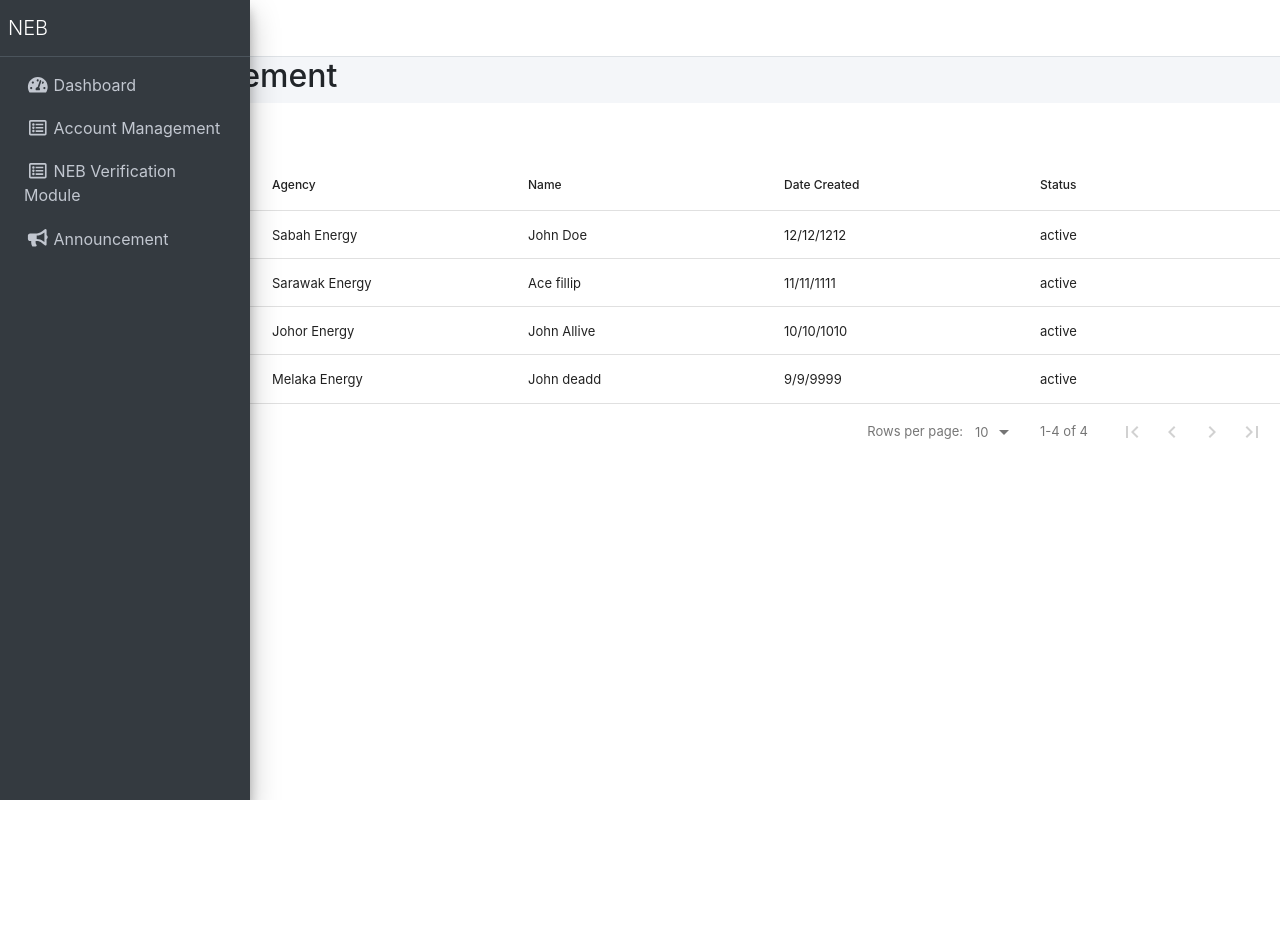
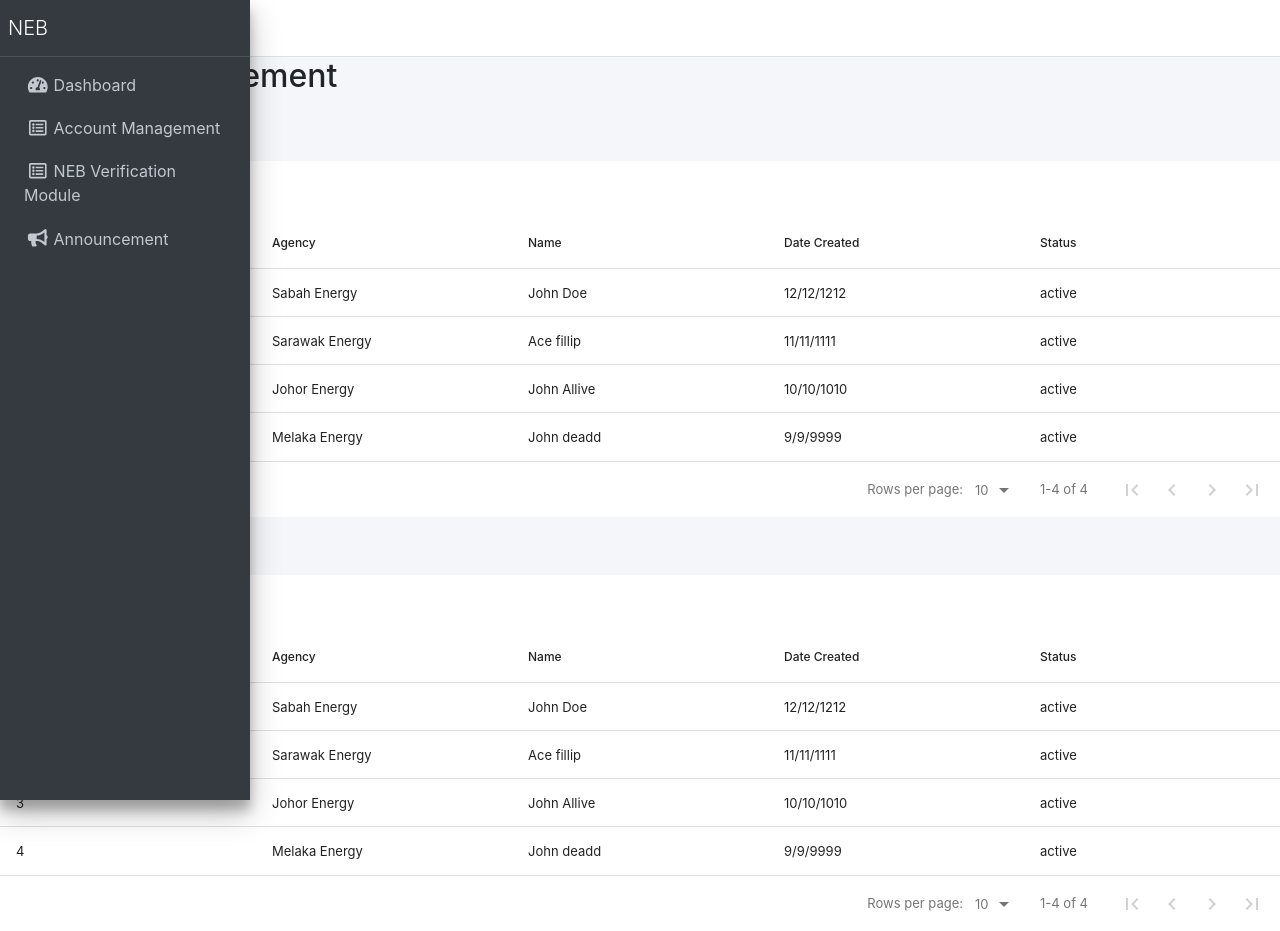
Before and after one commit to maliff/project1, a React (Create React App) app: page /nebAccountManagement in a window 1280 px wide. Before the commit the page ends 800 px from the top, so only its background shows below. Built offline with nearby package versions, Linux system fonts and the light colour scheme.

Commit message:
Data Provider Dashboard
Inserting Button and another table

```diff
--- a/src/views/NEBAccountManagement/NEBAccountManagement.js
+++ b/src/views/NEBAccountManagement/NEBAccountManagement.js
@@ -1,6 +1,7 @@
 import React from 'react';
 import DataTable from 'react-data-table-component';
 import '../../App.css';
+import { Button } from 'reactstrap';
 // import { Row } from 'reactstrap';
 // import { Navigate } from "react-router-dom";
 
@@ -67,8 +68,14 @@ const NEBAccountManagement = () => {
 
   return (
     <div>
+      {/* Latest data provider */}
       <h2>Account Management</h2>
 
+      <Button color="primary" onClick={() => console.log('Button clicked')}>
+        Your Button
+      </Button>
+
+      <div style={{ marginTop: '20px' }}>
         <DataTable
           title="Latest Data Provider"
           columns={columns}
@@ -77,6 +84,23 @@ const NEBAccountManagement = () => {
           highlightOnHover={true}
         />
       </div>
+
+      {/* Latest product */}
+
+      <Button color="primary" onClick={() => console.log('Button clicked')}>
+        Your Button
+      </Button>
+
+      <div style={{ marginTop: '20px' }}>
+        <DataTable
+          title="Latest Product"
+          columns={columns}
+          data={data}
+          pagination={true}
+          highlightOnHover={true}
+        />
+      </div>
+    </div>
   );
 };
 
```
Lines whose indentation alone changed are shown as unchanged.
